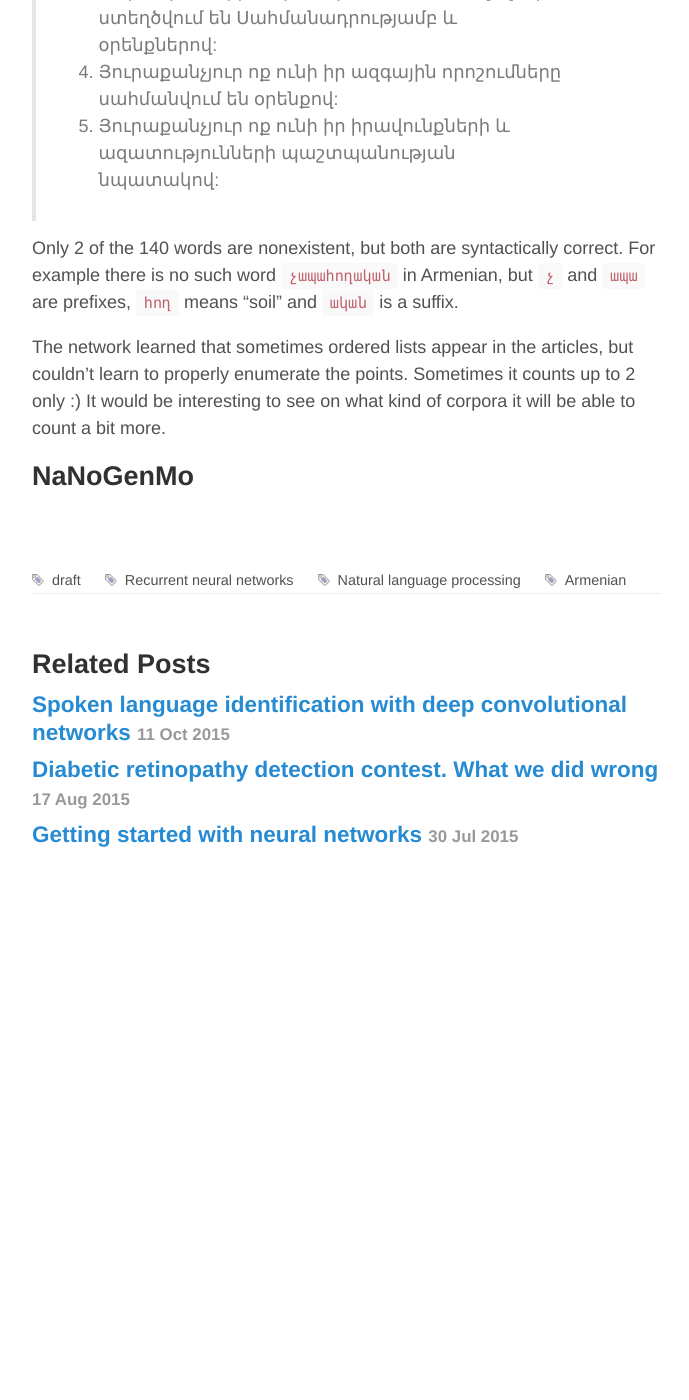
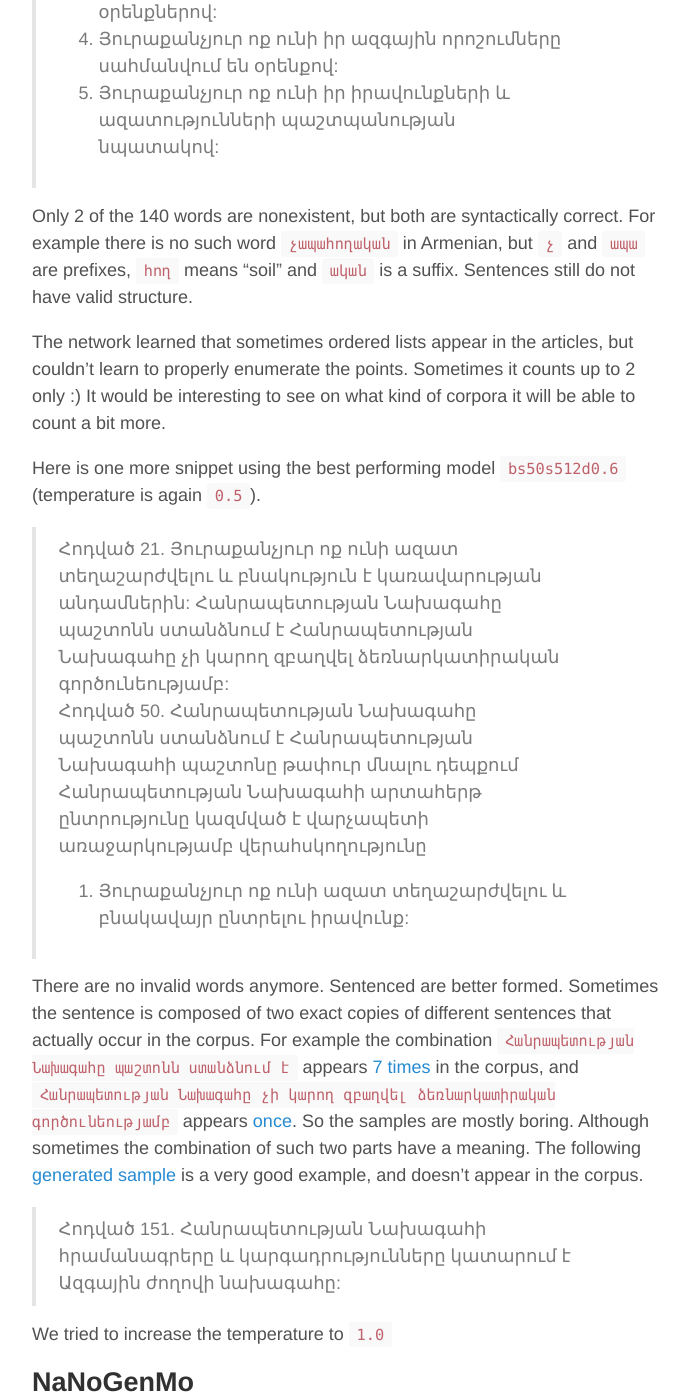
Before and after one commit to YerevaNN/yerevann.github.io, a Jekyll site: the page built from _posts/2015-11-11-generating-constitution-with-recurrent-neural-networks.md, in a window 1280 px wide and 1400 px high, scrolled down 5882 px. Shown: the whole window, without its empty margins (293-982 px from the left). Built offline with Jekyll 4.4.1, drawn with Linux system fonts in a browser that asks for light colours; comment, search, counter and statistics services are not loaded; before the commit the page ends 6821 px from its top, so only the background shows below that; some of the changed text lies outside the part shown.

Commit message:
Constitution RNN - Samples 8

```diff
--- a/_posts/2015-11-11-generating-constitution-with-recurrent-neural-networks.md
+++ b/_posts/2015-11-11-generating-constitution-with-recurrent-neural-networks.md
@@ -25,7 +25,7 @@ Andrej did a great job explaining how the recurrent networks learn and even visu
 
 ## Data
 
-We decided to test Karpathy's RNN on Armenian text. Armenian language has a [unique alphabet](https://en.wikipedia.org/wiki/Armenian_alphabet), and the characters are encoded in the Unicode space by the codes [U+0530 - U+058F](http://www.unicode.org/charts/PDF/U0530.pdf). In UTF-8 these symbols use two bytes where the first byte is always `0xD4`, `0xD5` or `0xD6`. So the neural net has two look at almost 2 times larger distances (when compared to English) in order to be able to learn the words. Also, the Armenian alphabet contains 39 letters, 50% more than Latin.
+We decided to test Karpathy's RNN on Armenian text. Armenian language has a [unique alphabet](https://en.wikipedia.org/wiki/Armenian_alphabet), and the characters are encoded in the Unicode space by the codes [U+0530 - U+058F](http://www.unicode.org/charts/PDF/U0530.pdf). In UTF-8 these symbols use two bytes where the first byte is always `0xD4`, `0xD5` or `0xD6`. So the neural net has to look at almost 2 times larger distances (when compared to English) in order to be able to learn the words. Also, the Armenian alphabet contains 39 letters, 50% more than Latin.
 
 Recently the main political topic in Armenia is the Constitutional reform. This helped us to choose the corpus for training. We took all three versions of the Constitution of Armenia (the [first version](http://www.arlis.am/documentview.aspx?docID=1) voted in 1995, the [updated version](http://www.arlis.am/documentview.aspx?docID=75780) of 2005, and the [new proposal](http://moj.am/storage/uploads/Sahmanadrakan_1-15.docx) which will be voted later this year) and concatenated them in a [single text file](https://github.com/YerevaNN/char-rnn-constitution/blob/master/data/input.txt). The size of the corpus is just 440 KB, which is roughly 224 000 Unicode symbols (all non-Armenian symbols, including spaces and numbers use 1 byte). Andrej suggests to use at least 1MB data, so our corpus is very small. On the other hand the text is quite specific, the vocabulary is very small and the structure of the text is fairly simple.
 
@@ -100,9 +100,8 @@ The network easily (even with `128` RNN size) learns to separate the articles by
 
 With `256` RNN size and `40%` dropout the result is much more readable.
 
-> Հոդված 14. Պատգամավոր կարող է դնել իր վստահության հարցը: Կառավարության անդամների լիազորությունները _համապատասխանական_ կազմակերպությունների կամ միավորման և գործունեության կարգը սահմանվում է օրենքով:
-
-> Հոդված 107. Պատգամավորի լիազորությունները դադարեցնում է Սահմանադրությամբ և օրենքներով: Այդ իրավունքը կարող է սահմանափակվել միայն օրենքով: <br>
+> Հոդված 14. Պատգամավոր կարող է դնել իր վստահության հարցը: Կառավարության անդամների լիազորությունները _համապատասխանական_ կազմակերպությունների կամ միավորման և գործունեության կարգը սահմանվում է օրենքով: <br>
+ Հոդված 107. Պատգամավորի լիազորությունները դադարեցնում է Սահմանադրությամբ և օրենքներով: Այդ իրավունքը կարող է սահմանափակվել միայն օրենքով: <br>
  Հոդված 126. Հանրապետության նախագահի հրամանագրերը և կարգադրությունները կամ այլ պետությունը միասնական կառավարման մարմինների կողմից հանցագործության կատարման պահին գործող դատարանների նախագահների թեկնածությունների և առաջարկությամբ սահմանադրական դատարանի նախագահ:<br>
   Հայաստանի Հանրապետության իրավունքը<br>
   1. Յուրաքանչյուր ոք ունի իր իրավունքների և ազատությունների պաշտպանության նպատակով:<br>
@@ -111,11 +110,21 @@ With `256` RNN size and `40%` dropout the result is much more readable.
   3. Յուրաքանչյուր ոք ունի իր ազգային որոշումները սահմանվում են օրենքով:<br>
   2. Յուրաքանչյուր ոք ունի իր իրավունքների և ազատությունների պաշտպանության նպատակով:
 
-Only 2 of the 140 words are nonexistent, but both are syntactically correct. For example there is no such word `չապահողական` in Armenian, but `չ` and `ապա` are prefixes, `հող` means "soil" and `ական` is a suffix.
+Only 2 of the 140 words are nonexistent, but both are syntactically correct. For example there is no such word `չապահողական` in Armenian, but `չ` and `ապա` are prefixes, `հող` means "soil" and `ական` is a suffix. Sentences still do not have valid structure.
 
 The network learned that sometimes ordered lists appear in the articles, but couldn't learn to properly enumerate the points. Sometimes it counts up to 2 only :) It would be interesting to see on what kind of corpora it will be able to count a bit more.
 
+Here is one more snippet using the best performing model `bs50s512d0.6` (temperature is again `0.5`).
 
+>Հոդված 21. Յուրաքանչյուր ոք ունի ազատ տեղաշարժվելու և բնակություն է կառավարության անդամներին:
+ Հանրապետության Նախագահը պաշտոնն ստանձնում է Հանրապետության Նախագահը չի կարող զբաղվել ձեռնարկատիրական գործունեությամբ: <br>
+ Հոդված 50. Հանրապետության Նախագահը պաշտոնն ստանձնում է Հանրապետության Նախագահի պաշտոնը թափուր մնալու դեպքում Հանրապետության Նախագահի արտահերթ ընտրությունը կազմված է վարչապետի առաջարկությամբ վերահսկողությունը <br>
+ 1. Յուրաքանչյուր ոք ունի ազատ տեղաշարժվելու և բնակավայր ընտրելու իրավունք:
 
+There are no invalid words anymore. Sentenced are better formed. Sometimes the sentence is composed of two exact copies of different sentences that actually occur in the corpus. For example the combination `Հանրապետության Նախագահը պաշտոնն ստանձնում է` appears [7 times](https://github.com/YerevaNN/char-rnn-constitution/blob/master/data/input.txt#L130) in the corpus, and `Հանրապետության Նախագահը չի կարող զբաղվել ձեռնարկատիրական գործունեությամբ` appears [once](https://github.com/YerevaNN/char-rnn-constitution/blob/master/data/input.txt#L1501). So the samples are mostly boring. Although sometimes the combination of such two parts have a meaning. The following [generated sample](......) is a very good example, and doesn't appear in the corpus.
+
+>Հոդված 151. Հանրապետության Նախագահի հրամանագրերը և կարգադրությունները կատարում է Ազգային ժողովի նախագահը:
+
+We tried to increase the temperature to `1.0`
 
 ## NaNoGenMo
```
